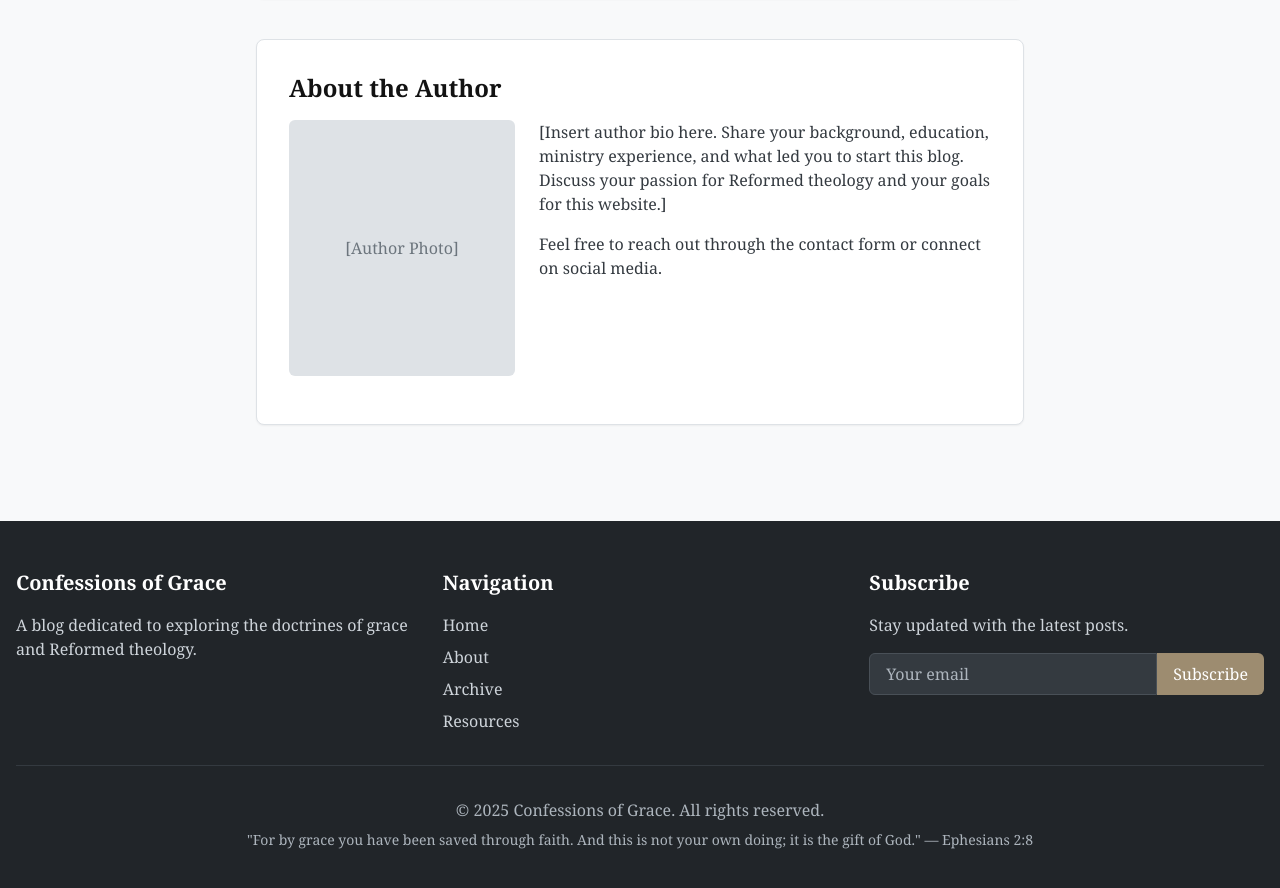
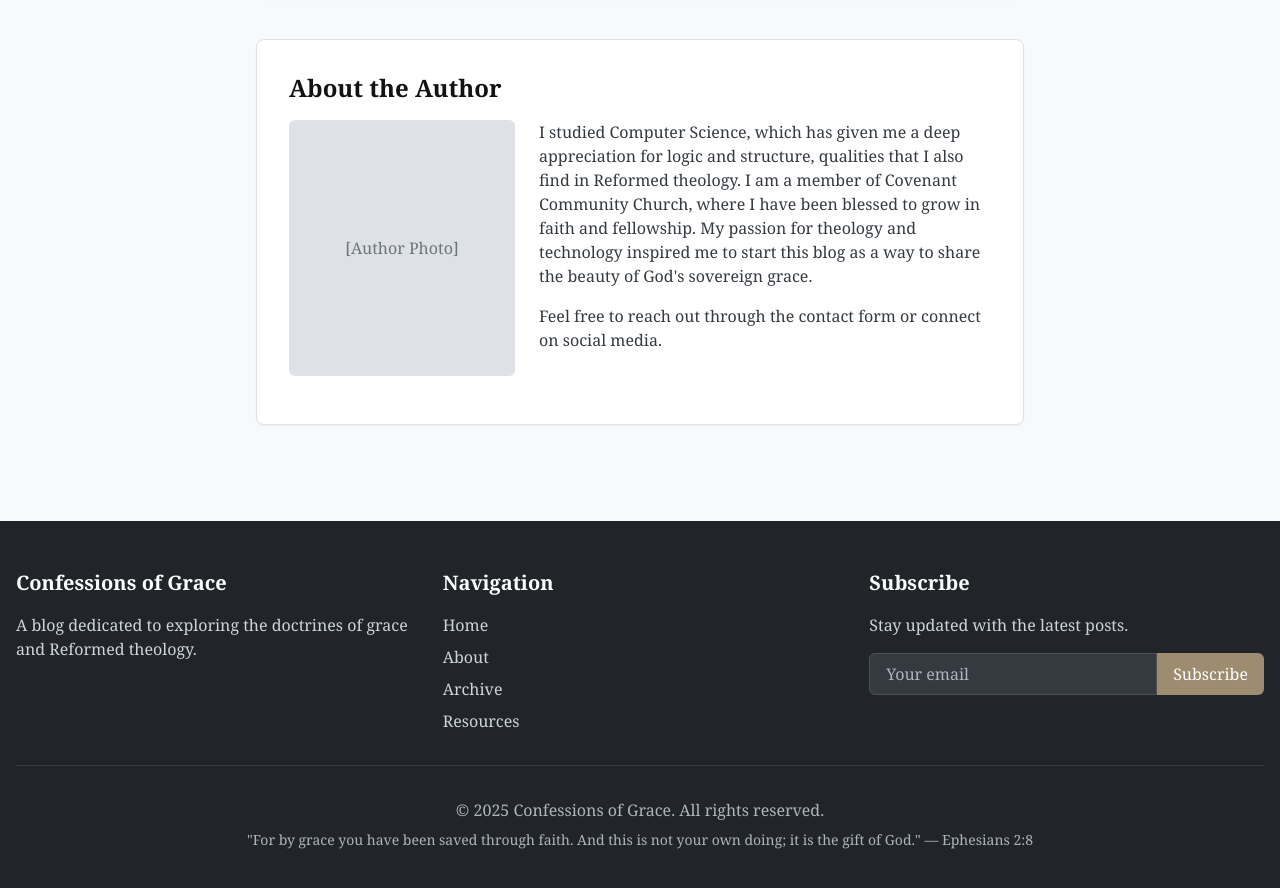
Before and after one commit to auggie2lbcf/confessions-of-grace, a Next.js app: page /about in a window 1280 px wide. Shown: the part 1044-1932 px from the top of the page. Built offline with nearby package versions, Linux system fonts and the light colour scheme.

Commit message:
updated about

```diff
--- a/src/pages/about.tsx
+++ b/src/pages/about.tsx
@@ -55,11 +55,12 @@ const About: React.FC = () => {
               </div>
             </div>
             <div className="md:w-2/3">
-              <p className="text-primary-700 mb-4">
-                [Insert author bio here. Share your background, education, ministry experience,
-                and what led you to start this blog. Discuss your passion for Reformed theology
-                and your goals for this website.]
-              </p>
+                <p className="text-primary-700 mb-4">
+                I studied Computer Science, which has given me a deep appreciation for logic and structure,
+                qualities that I also find in Reformed theology. I am a member of Covenant Community Church,
+                where I have been blessed to grow in faith and fellowship. My passion for theology and
+                technology inspired me to start this blog as a way to share the beauty of God's sovereign grace.
+                </p>
               <p className="text-primary-700">
                 Feel free to reach out through the contact form or connect on social media.
               </p>
```
